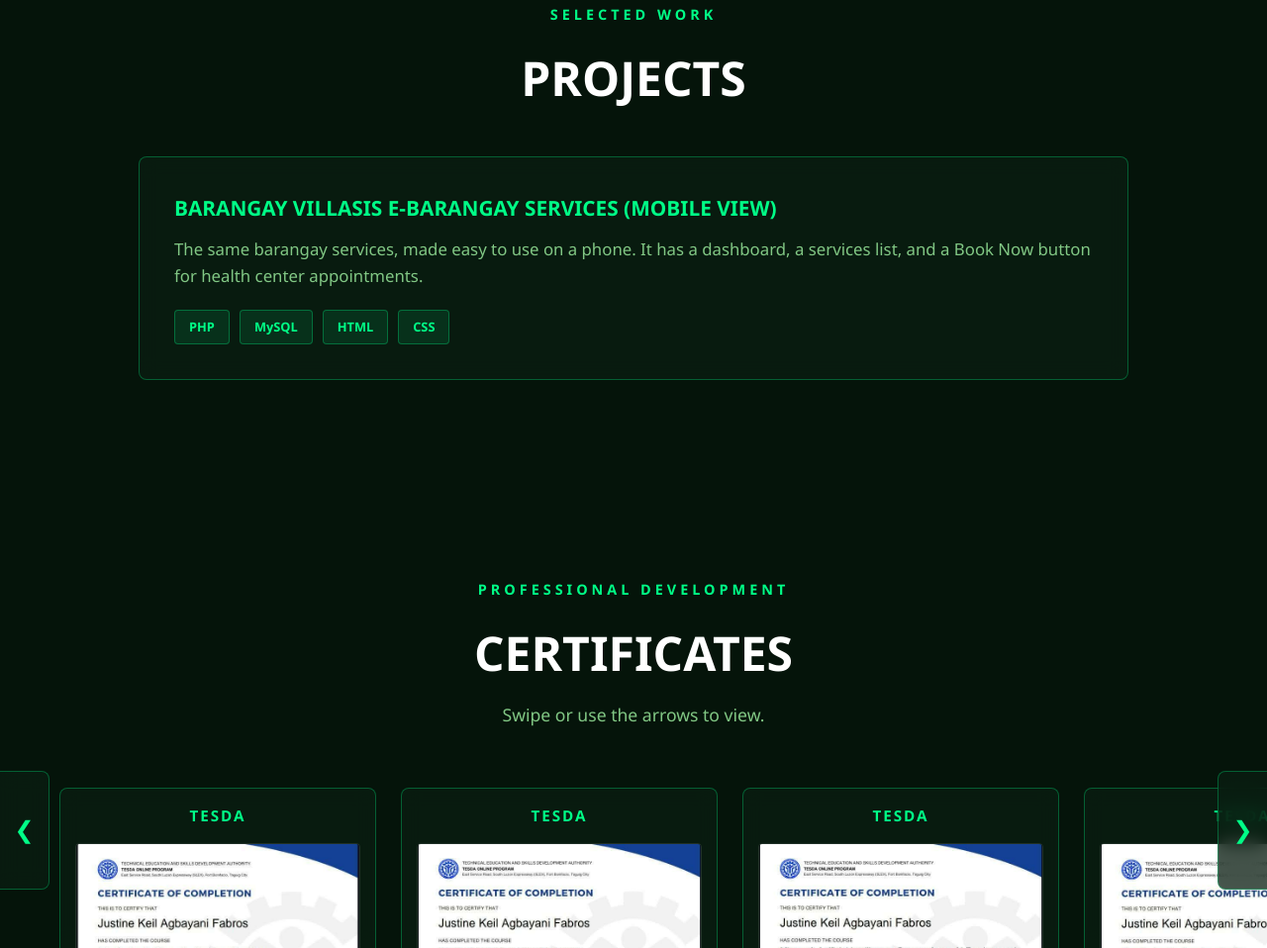
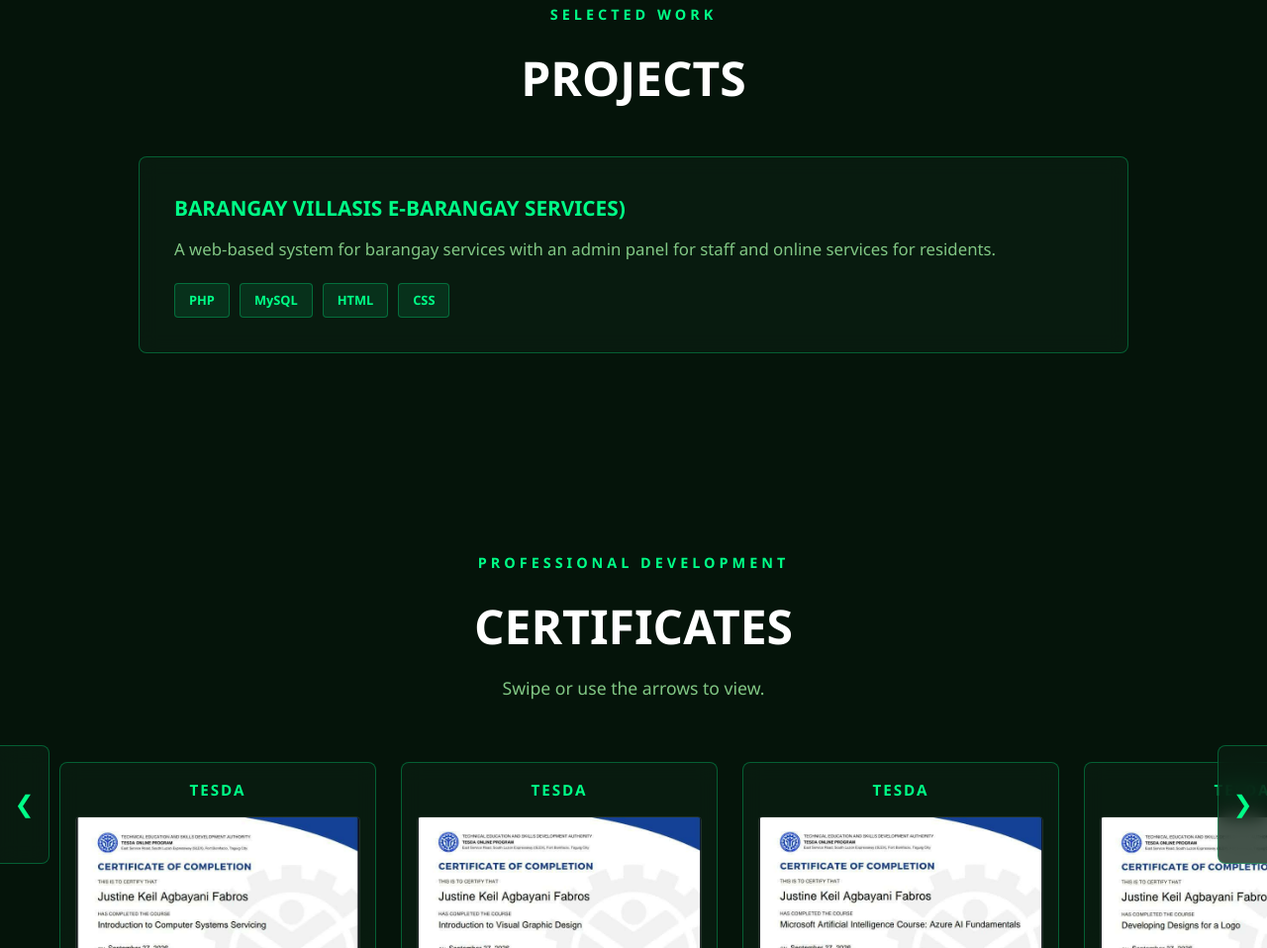
Before and after one commit to example123-art/fabros, a plain HTML site: page index.html in a window 1280 px wide. Shown: the part 2784-3742 px from the top of the page at 99% size. Drawn offline with Linux system fonts and the light colour scheme.

Commit message:
Update index.html

```diff
--- a/index.html
+++ b/index.html
@@ -363,8 +363,10 @@
         <div class="project-grid">
 
           <article class="tech-card hidden-el">
-            <h3>Barangay Villasis E-Barangay Services (Mobile view)</h3>
-            <p>The same barangay services, made easy to use on a phone. It has a dashboard, a services list, and a Book Now button for health center appointments.</p>
+            <h3>
+Barangay Villasis E-Barangay
+Services)</h3>
+            <p>A web-based system for barangay services with an admin panel for staff and online services for residents.</p>
             <div class="pillrow">
               <span class="pill">PHP</span>
               <span class="pill">MySQL</span>
```
